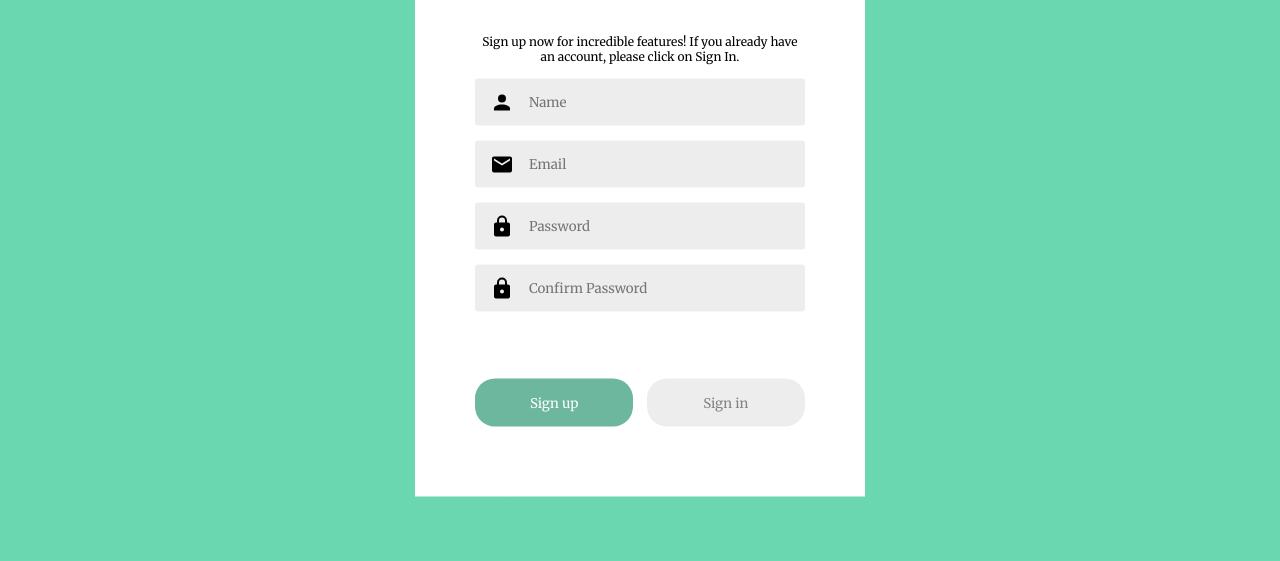
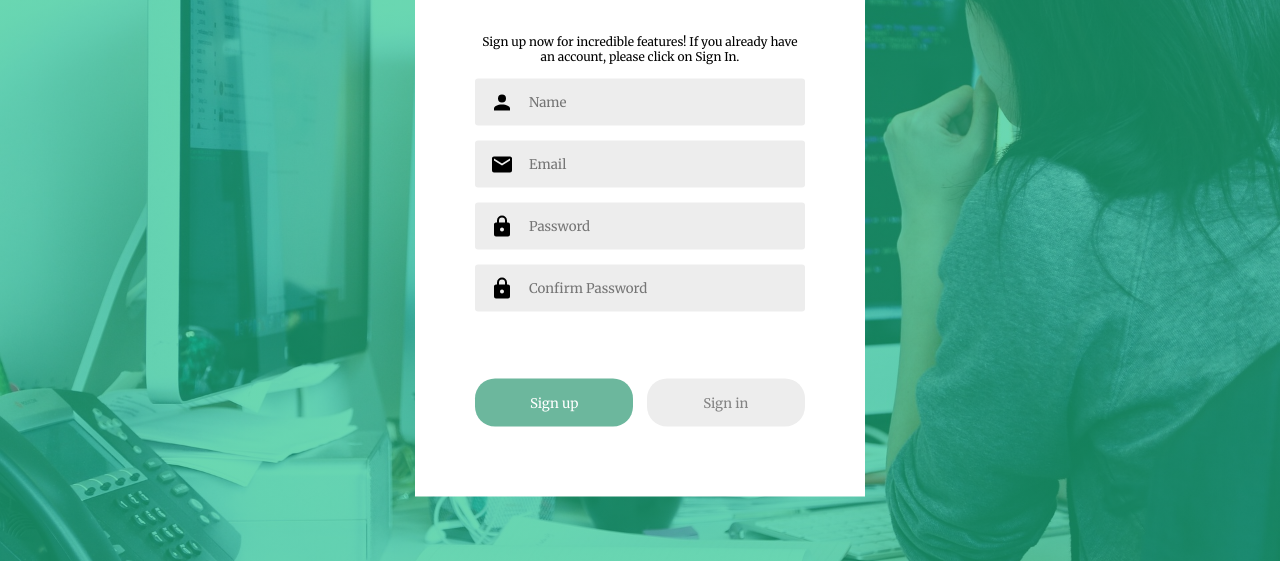
Before and after one commit to cedvid/signup-form, a plain HTML site: page index.html in a window 1280 px wide. Shown: the part 204-765 px from the top of the page. Drawn offline with Linux system fonts and the light colour scheme; the site is published under a folder, as on GitHub Pages, so addresses that start at the root find nothing.

Commit message:
Fix image path

```diff
--- a/styles/styles.css
+++ b/styles/styles.css
@@ -16,7 +16,7 @@
 .container {
     width: 100%;
     height: 100vh;
-    background-image: linear-gradient(var(--green-bg), var(--green-bg)), url(/image/background.jpg);
+    background-image: linear-gradient(var(--green-bg), var(--green-bg)), url(../image/background.jpg);
     background-position: center;
     background-size: cover;
     position: relative;
```
